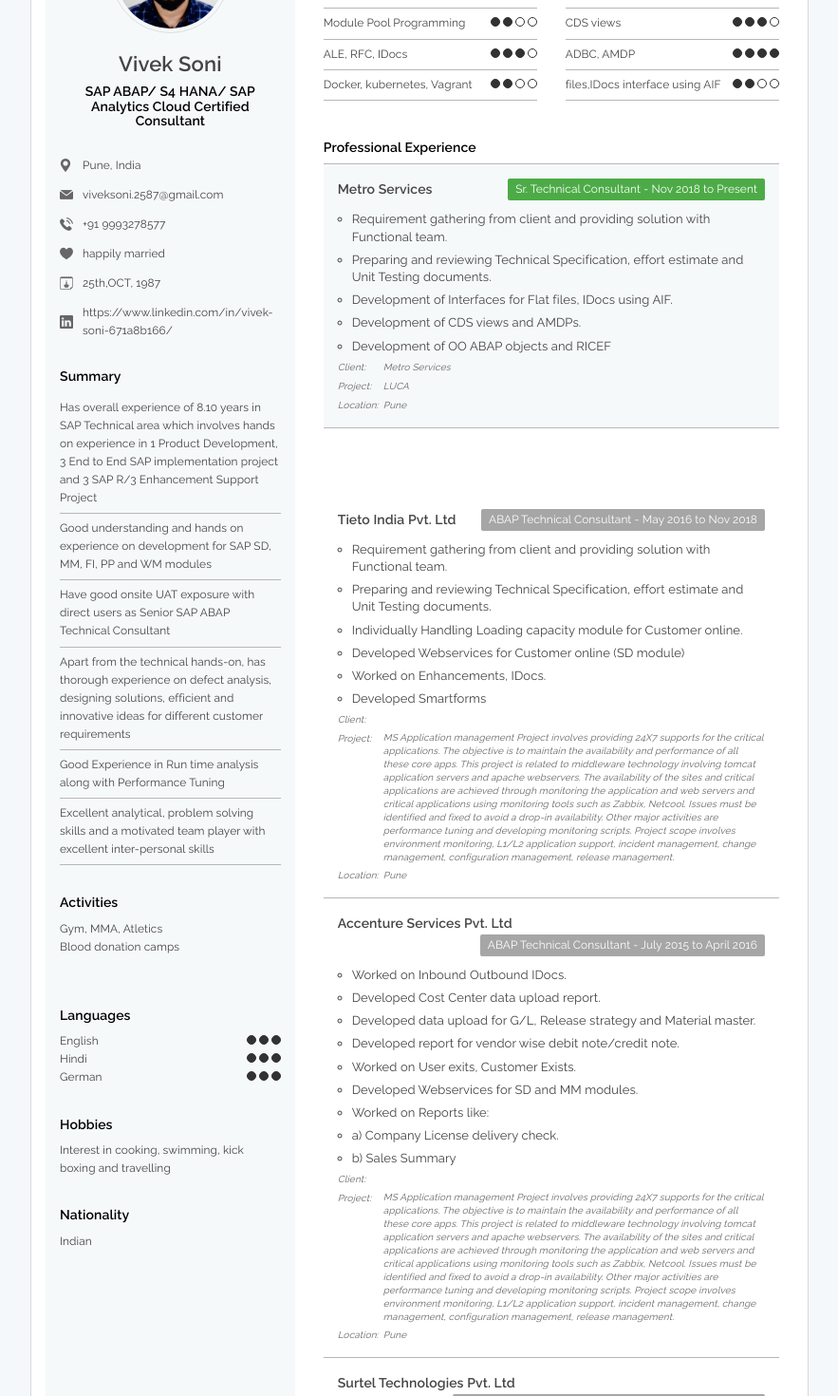
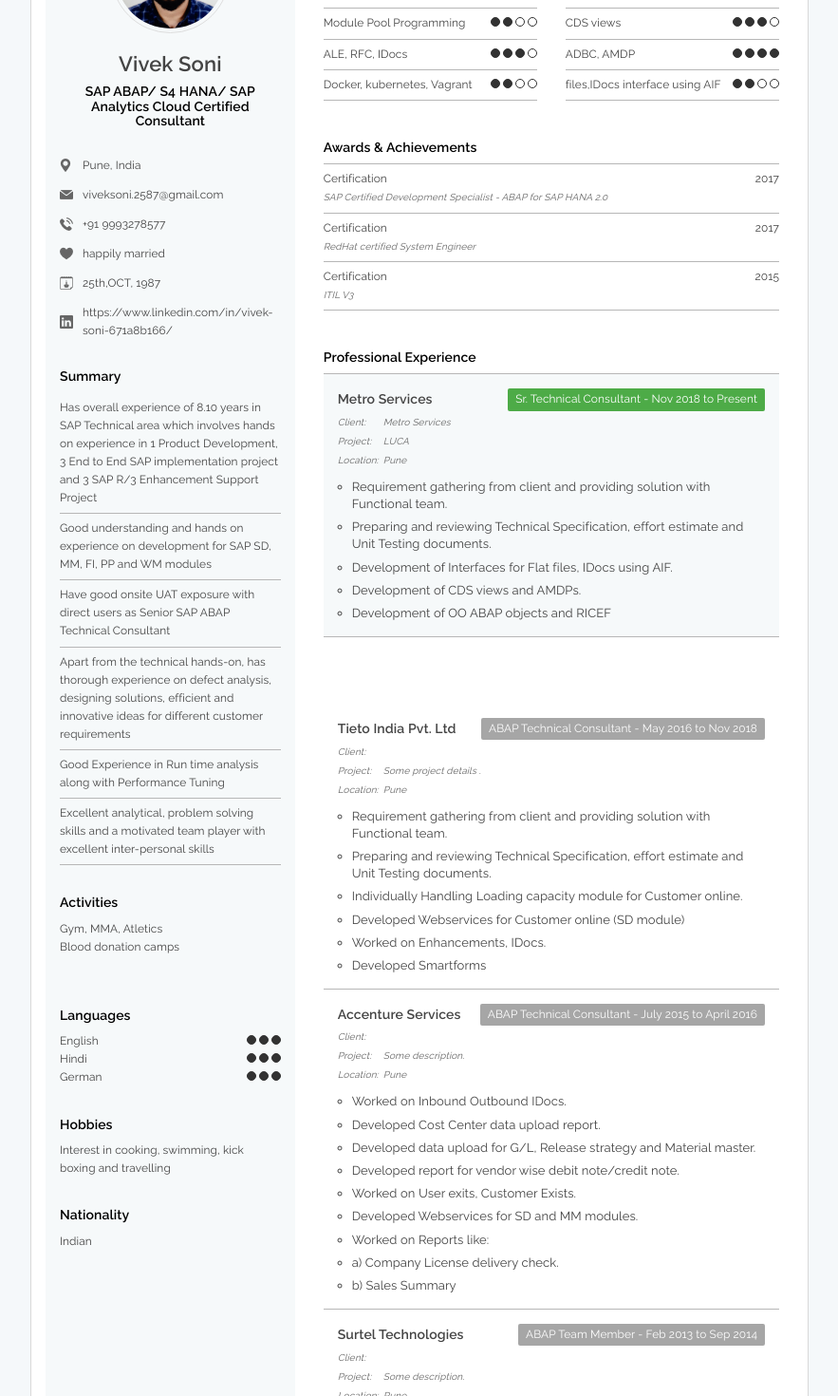
Before and after one commit to arifit11/resume, a React (Create React App) app in the folder vivekresume/: page / in a window 1280 px wide. Shown: the part 120-1590 px from the top of the page at 95% size, without its empty margins (198-1081 px from the left). Built offline with nearby package versions, Linux system fonts and the light colour scheme.

Commit message:
updates of 8th NOV

```diff
--- a/vivekresume/src/App.js
+++ b/vivekresume/src/App.js
@@ -154,12 +154,12 @@
       "Worked on Enhancements, IDocs. ",
       "Developed Smartforms"
     ],
-    technologies: 'MS Application management Project involves providing 24X7 supports for the critical applications. The objective is to maintain the availability and performance of all these core apps. This project is related to middleware technology involving tomcat application servers and apache webservers. The availability of the sites and critical applications are achieved through monitoring the application and web servers and critical applications using monitoring tools such as Zabbix, Netcool. Issues must be identified and fixed to avoid a drop-in availability. Other major activities are performance tuning and developing monitoring scripts. Project scope involves environment monitoring, L1/L2 application support, incident management, change management, configuration management, release management.',
+    technologies: 'Some project details .',
     location: 'Pune',
     type: 'ABAP Technical Consultant - May 2016 to Nov 2018'
 }, {
     id: 3,
-    company: 'Accenture Services Pvt. Ltd',
+    company: 'Accenture Services',
     isCurrentCompany: false,
     roles: [
       "Worked on Inbound Outbound IDocs.",
@@ -173,12 +173,12 @@
         "b)	Sales Summary"
 
     ],
-    technologies: 'MS Application management Project involves providing 24X7 supports for the critical applications. The objective is to maintain the availability and performance of all these core apps. This project is related to middleware technology involving tomcat application servers and apache webservers. The availability of the sites and critical applications are achieved through monitoring the application and web servers and critical applications using monitoring tools such as Zabbix, Netcool. Issues must be identified and fixed to avoid a drop-in availability. Other major activities are performance tuning and developing monitoring scripts. Project scope involves environment monitoring, L1/L2 application support, incident management, change management, configuration management, release management.',
+    technologies: 'Some description.',
     location: 'Pune',
     type: 'ABAP Technical Consultant - July 2015 to April 2016'
 }, {
     id: 4,
-    company: 'Surtel Technologies Pvt. Ltd',
+    company: 'Surtel Technologies',
     isCurrentCompany: false,
     roles: [
       "Developed Reports and Module Pool Programs According to user requirements",
@@ -191,9 +191,9 @@
       "Upgrade many existing Programs"
 
     ],
-    technologies: 'MS Application management Project involves providing 24X7 supports for the critical applications. The objective is to maintain the availability and performance of all these core apps. This project is related to middleware technology involving tomcat application servers and apache webservers. The availability of the sites and critical applications are achieved through monitoring the application and web servers and critical applications using monitoring tools such as Zabbix, Netcool. Issues must be identified and fixed to avoid a drop-in availability. Other major activities are performance tuning and developing monitoring scripts. Project scope involves environment monitoring, L1/L2 application support, incident management, change management, configuration management, release management.',
+    technologies: 'Some description.',
     location: 'Pune',
-    type: 'ABAP Team Member - February 2013 to September 2014'
+    type: 'ABAP Team Member - Feb 2013 to Sep 2014'
 }
 ];
 
--- a/vivekresume/src/components/DeveloperAchievements.js
+++ b/vivekresume/src/components/DeveloperAchievements.js
@@ -4,7 +4,7 @@
 class DeveloperAchievements extends React.Component {
     render() {
         return (
-            <div className="col-xs-6 col-sm-6 col-md-6">
+            <div className="col-xs-12 col-sm-12 col-md-12">
                 <ul className="list-unstyled re-ul">
                 <li><strong className="black">{this.props.achievementHeading}</strong></li>
                 {
--- a/vivekresume/src/components/DeveloperProfessionalExperienceItem.js
+++ b/vivekresume/src/components/DeveloperProfessionalExperienceItem.js
@@ -6,12 +6,6 @@
             <li className={`pad-15 ${this.props.workExperience.isCurrentCompany ? 'active' : ''}`}>
                 <strong>{this.props.workExperience.company}</strong>
                 <span className="job-time pull-right round-2 small">{this.props.workExperience.type}</span>
-                <div className="clearfix"></div><div className="bot-5"></div>
-                <ul className="dev-roles">
-                    {this.props.workExperience.roles.map((role) => (
-                        <li>{role}</li>
-                    ))}
-                </ul>
                 <table className="mar-t5">
                     <tbody>
                         <tr>
@@ -28,6 +22,13 @@
                         </tr>
                     </tbody>
                 </table>
+                <div className="clearfix"></div><div className="bot-5"></div>
+                <ul className="dev-roles">
+                    {this.props.workExperience.roles.map((role) => (
+                        <li>{role}</li>
+                    ))}
+                </ul>
+
             </li>
         );
     }
--- a/vivekresume/src/components/ResumeExperience.js
+++ b/vivekresume/src/components/ResumeExperience.js
@@ -10,12 +10,14 @@
                 <DeveloperSkillSet skillSetHeading='Infrastructure Skills' skills={this.props.developmentSkills} />
                 <DeveloperSkillSet skillSetHeading='Framework & Tools' skills={this.props.frameworkTools} />
                 <div className="clearfix"></div><br/>
+                <DeveloperAchievements achievementHeading='Awards & Achievements' achievements={this.props.developerAchievements} />
+                <div className="clearfix"></div><br/>
                 <div className="col-xs-12 col-sm-12 col-md-12">
                     <DeveloperWorkExperience professionalExperience={this.props.professionalExperience} />
                 </div>
                 <div className="clearfix"></div><br/>
                 <DeveloperAchievements achievementHeading='Education' achievements={this.props.developerEducation} />
-                <DeveloperAchievements achievementHeading='Awards & Achievements' achievements={this.props.developerAchievements} />
+
             </div>
         );
     };
```
